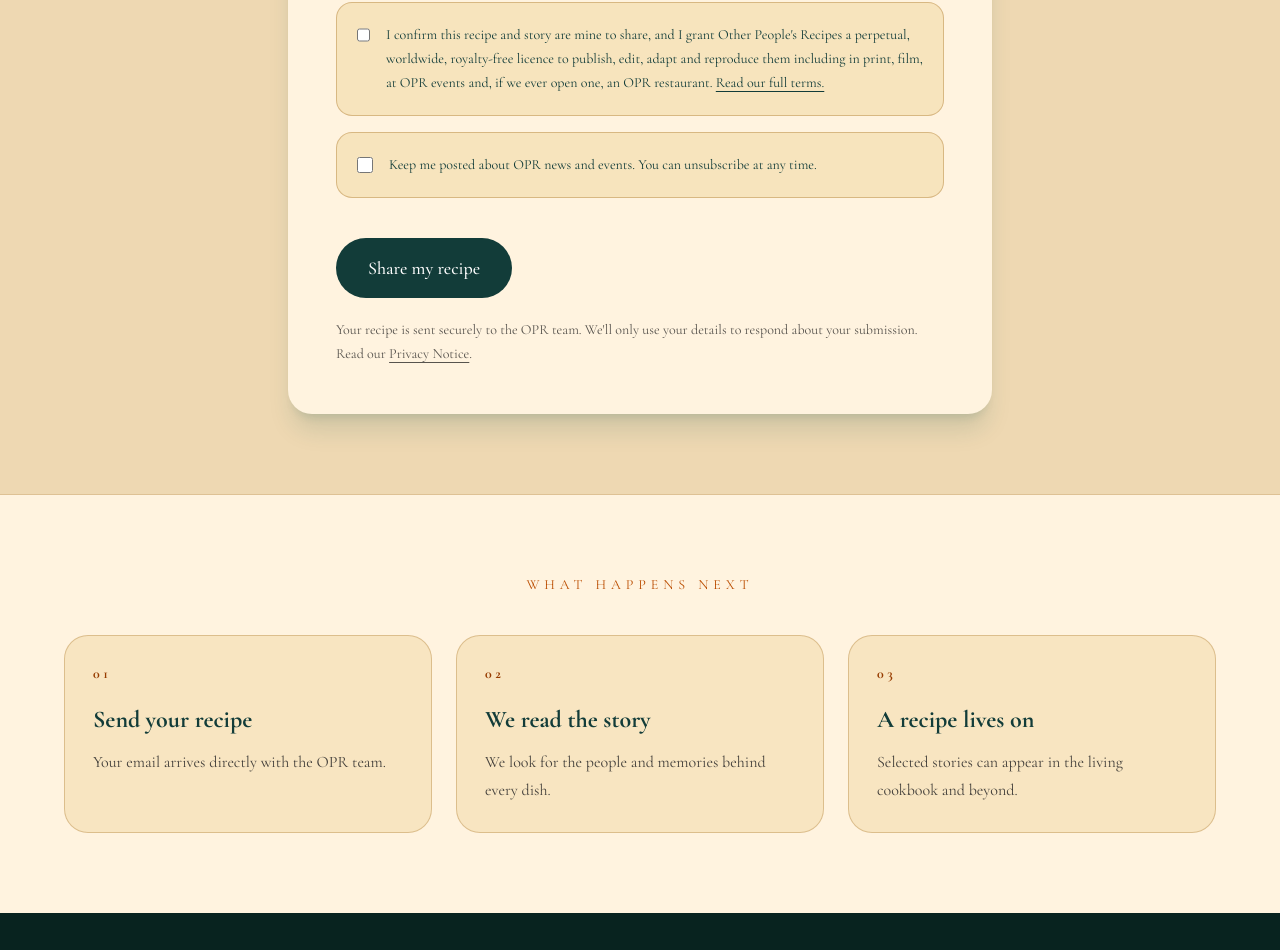
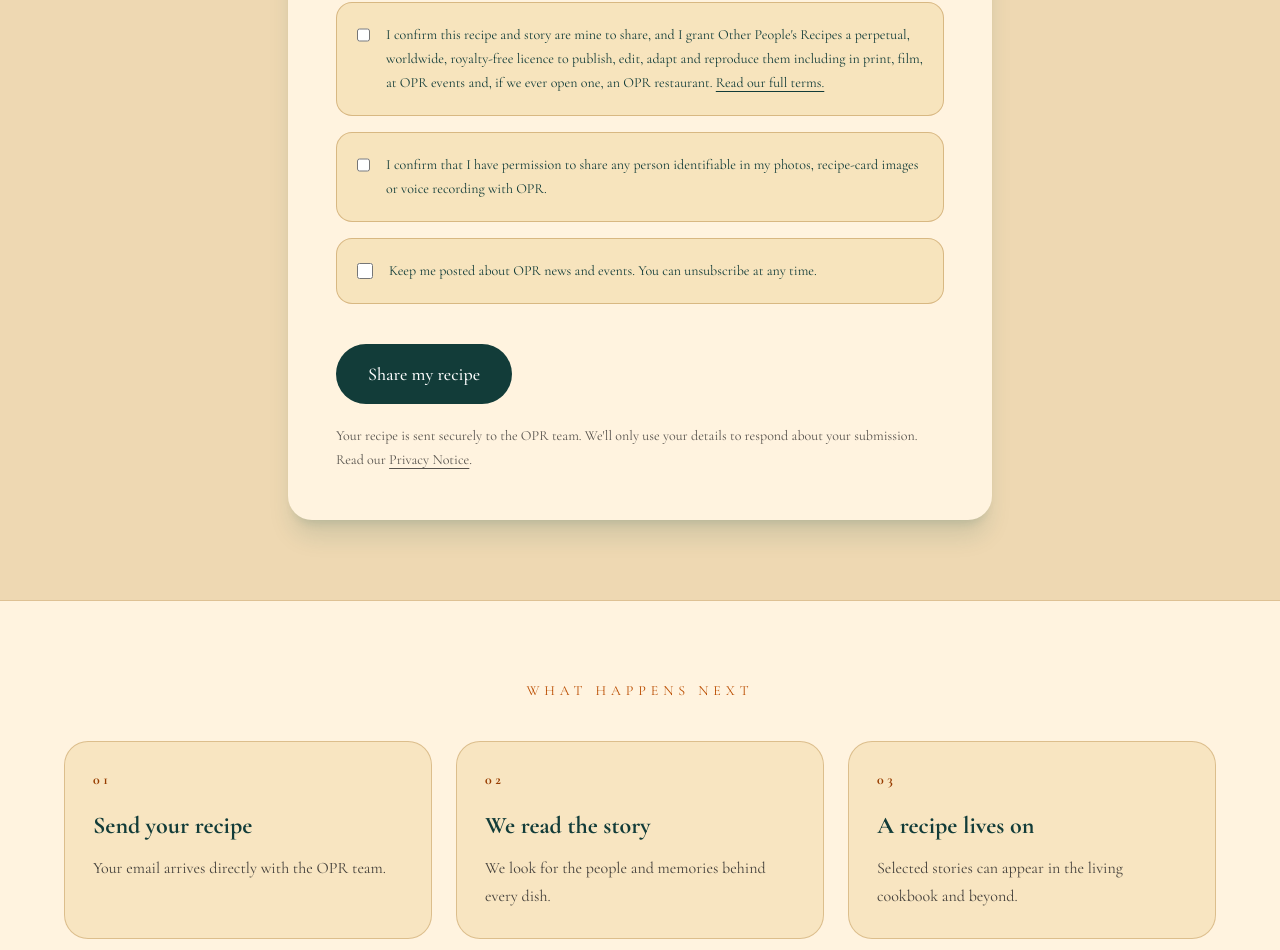
Before and after one commit to OPRUK/opr-platform, a Next.js app: page /share in a window 1280 px wide. Shown: the part 3159-4109 px from the top of the page. Built offline with nearby package versions, Linux system fonts and the light colour scheme; no server answers.

Commit message:
Require permission for identifiable submission media

```diff
--- a/app/api/recipe-submission/route.ts
+++ b/app/api/recipe-submission/route.ts
@@ -85,6 +85,14 @@ export async function POST(request: Request) {
     const ingredients = readText(formData, "ingredients", true);
     const method = readText(formData, "method", true);
 
+    if (readText(formData, "licenceAccepted") !== "true") {
+      return Response.json({ error: "Submission licence confirmation is required" }, { status: 400 });
+    }
+
+    if (readText(formData, "thirdPartyPermissionAccepted") !== "true") {
+      return Response.json({ error: "Permission confirmation is required" }, { status: 400 });
+    }
+
     const photo = formData.get("photo");
     const originalRecipe = formData.get("originalRecipe");
     const audioStory = formData.get("audioStory");
@@ -168,7 +176,9 @@ export async function POST(request: Request) {
       permission_to_feature: true,
       licence_accepted: readText(formData, "licenceAccepted") === "true",
       marketing_opt_in: readText(formData, "marketingOptIn") === "true",
-      consent_version: readText(formData, "consentVersion") || "opr-submission-terms-2026-08-01",
+      // This version records agreement to both the submission licence and the
+      // separate confirmation covering people identifiable in uploaded media.
+      consent_version: readText(formData, "consentVersion") || "opr-submission-terms-2026-08-03",
       consent_given_at: new Date().toISOString(),
     });
 
--- a/app/share/RecipeForm.tsx
+++ b/app/share/RecipeForm.tsx
@@ -5,7 +5,7 @@ import { FormEvent, useEffect, useRef, useState } from "react";
 
 // Bump this whenever the submission licence wording on /terms changes, so we
 // always know exactly which version of the terms a contributor agreed to.
-const CONSENT_VERSION = "opr-submission-terms-2026-08-01";
+const CONSENT_VERSION = "opr-submission-terms-2026-08-03";
 
 type RecipeFormValues = {
   name: string;
@@ -19,6 +19,7 @@ type RecipeFormValues = {
   method: string;
   cookNotes: string;
   licenceAccepted: boolean;
+  thirdPartyPermissionAccepted: boolean;
   marketingOptIn: boolean;
 };
 
@@ -34,6 +35,7 @@ const initialValues: RecipeFormValues = {
   method: "",
   cookNotes: "",
   licenceAccepted: false,
+  thirdPartyPermissionAccepted: false,
   marketingOptIn: false,
 };
 
@@ -277,6 +279,7 @@ export default function RecipeForm() {
     formData.set("method", values.method);
     formData.set("cookNotes", values.cookNotes);
     formData.set("licenceAccepted", String(values.licenceAccepted));
+    formData.set("thirdPartyPermissionAccepted", String(values.thirdPartyPermissionAccepted));
     formData.set("marketingOptIn", String(values.marketingOptIn));
     formData.set("consentVersion", CONSENT_VERSION);
     if (photo) formData.set("photo", photo);
@@ -718,6 +721,21 @@ export default function RecipeForm() {
 
       <label className="mt-4 flex gap-4 rounded-2xl border border-[#D1AD75]/80 bg-[#F4DDAE]/70 p-5 text-sm leading-6">
         <input
+          required
+          checked={values.thirdPartyPermissionAccepted}
+          onChange={(event) => updateValue("thirdPartyPermissionAccepted", event.target.checked)}
+          type="checkbox"
+          name="thirdPartyPermissionAccepted"
+          className="mt-1 h-4 w-4 accent-[#123C39]"
+        />
+        <span>
+          I confirm that I have permission to share any person identifiable in
+          my photos, recipe-card images or voice recording with OPR.
+        </span>
+      </label>
+
+      <label className="mt-4 flex gap-4 rounded-2xl border border-[#D1AD75]/80 bg-[#F4DDAE]/70 p-5 text-sm leading-6">
+        <input
           checked={values.marketingOptIn}
           onChange={(event) => updateValue("marketingOptIn", event.target.checked)}
           type="checkbox"
--- a/app/terms/page.tsx
+++ b/app/terms/page.tsx
@@ -23,7 +23,7 @@ export default function TermsPage() {
             <p>These terms apply to otherpeoplesrecipes.co.uk (the “site”). The site is operated by <strong>OTHER PEOPLES RECIPES LTD</strong>, company number 17370145 (“OPR”, “we”, “us”).</p>
             <div>
               <h2 className="text-2xl font-bold text-[#123C39]">1. Sharing a recipe</h2>
-              <p className="mt-3">When you submit a recipe, story, image or audio, you confirm that you have the right to share it and that it is not copied from a cookbook, blog or other source without permission.</p>
+              <p className="mt-3">When you submit a recipe, story, image or audio, you confirm that you have the right to share it and that it is not copied from a cookbook, blog or other source without permission. You also confirm that you have permission from anyone identifiable in a photo, recipe-card image or voice recording that you share with us.</p>
               <p className="mt-3">By ticking the submission licence box, you grant OPR a perpetual, worldwide, royalty-free licence to publish, edit, adapt and reproduce your submission in connection with OPR, including on the site, in print, film, social media, events and a future OPR restaurant. We will credit you in the way agreed with you.</p>
               <p className="mt-3">You can ask us to remove a published submission from the site. This will not affect material already printed, recorded or shared before removal was reasonably possible.</p>
             </div>
```
